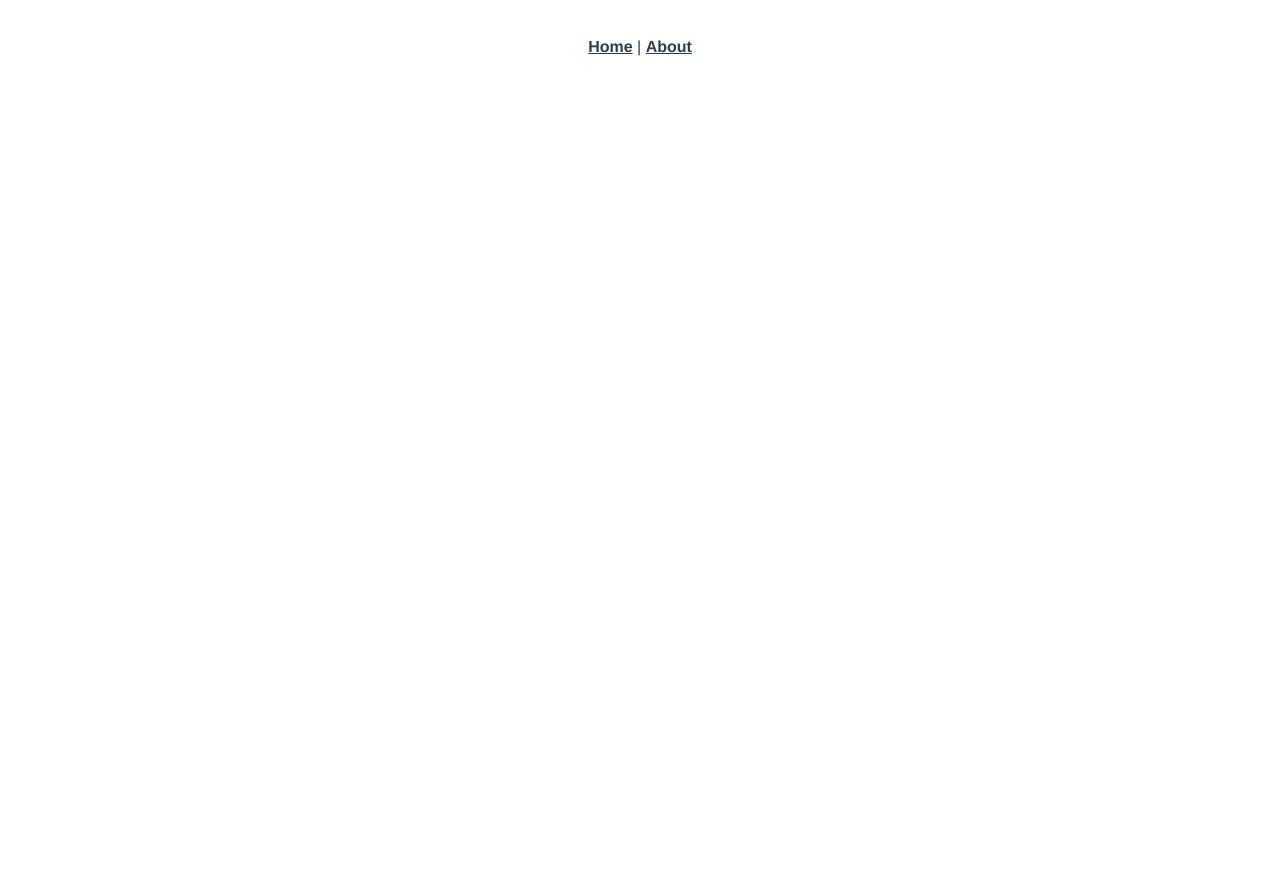
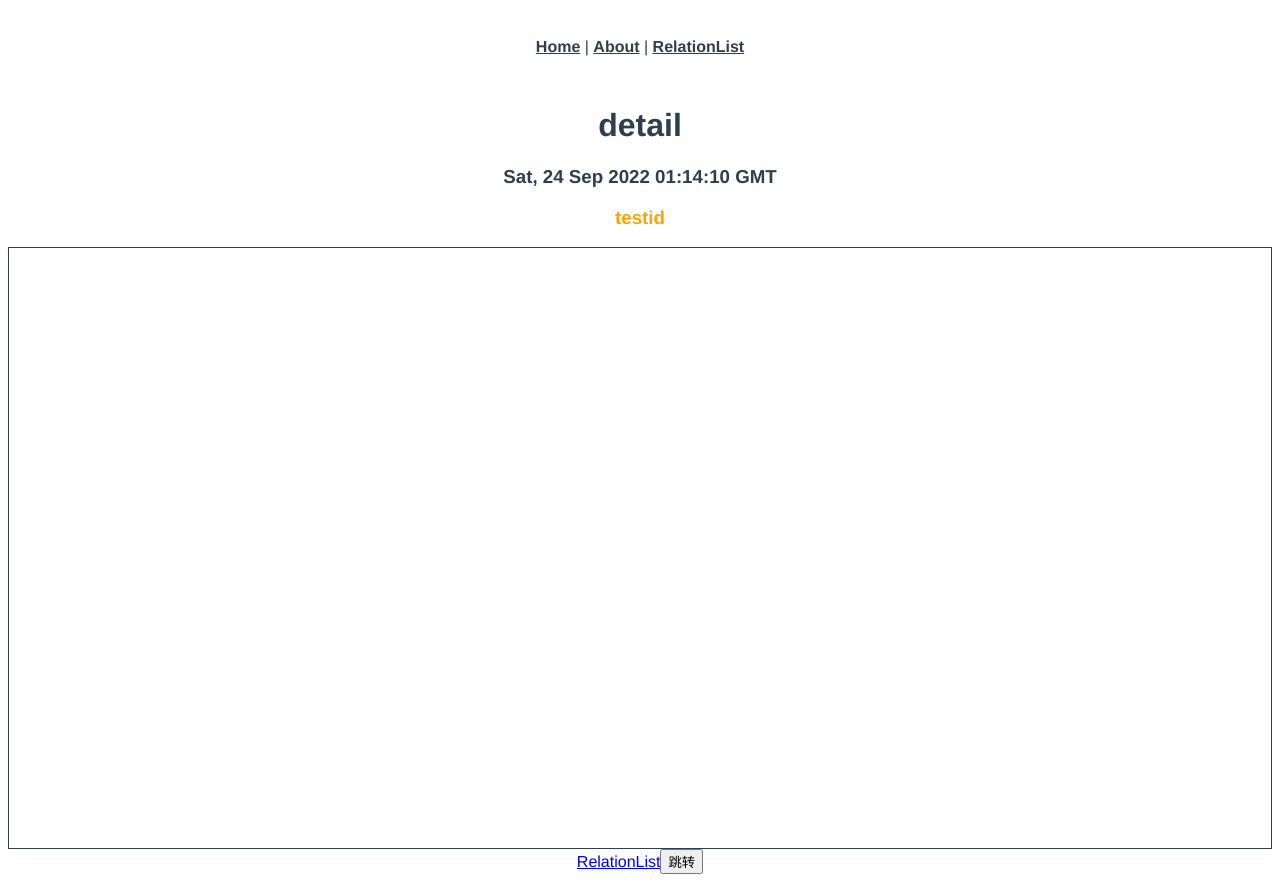
Before and after one commit to mybedhome/vue2demo, a Vue app: page /#/relation/detail/1 in a window 1280 px wide. Before the commit the page ends 800 px from the top, so only its background shows below. Built offline with nearby package versions, Linux system fonts and the light colour scheme.

Commit message:
keep-alive测试

```diff
--- a/package.json
+++ b/package.json
@@ -9,6 +9,7 @@
   },
   "dependencies": {
     "core-js": "^3.8.3",
+    "debounce": "^1.2.1",
     "vue": "^2.6.14",
     "vue-router": "^3.5.1",
     "vuex": "^3.6.2"
--- a/src/App.vue
+++ b/src/App.vue
@@ -2,9 +2,14 @@
   <div id="app">
     <nav>
       <router-link to="/">Home</router-link> |
-      <router-link to="/about">About</router-link>
+      <router-link to="/about">About</router-link> |
+      <router-link to="/relationList">RelationList</router-link>
     </nav>
-    <router-view/>
+    <!-- <keep-alive>
+      <router-view v-if="$route.meta.keepAlive" />
+    </keep-alive>
+    <router-view v-if="!$route.meta.keepAlive" /> -->
+    <router-view />
   </div>
 </template>
 
--- a/src/router/index.js
+++ b/src/router/index.js
@@ -1,27 +1,46 @@
-import Vue from 'vue'
-import VueRouter from 'vue-router'
-import HomeView from '../views/HomeView.vue'
+import Vue from "vue";
+import VueRouter from "vue-router";
+import HomeView from "../views/HomeView.vue";
 
-Vue.use(VueRouter)
+Vue.use(VueRouter);
 
 const routes = [
   {
-    path: '/',
-    name: 'home',
-    component: HomeView
+    path: "/",
+    name: "home",
+    component: HomeView,
   },
   {
-    path: '/about',
-    name: 'about',
+    path: "/about",
+    name: "about",
+    meta: { keepAlive: true },
     // route level code-splitting
     // this generates a separate chunk (about.[hash].js) for this route
     // which is lazy-loaded when the route is visited.
-    component: () => import(/* webpackChunkName: "about" */ '../views/AboutView.vue')
-  }
-]
+    component: () =>
+      import(/* webpackChunkName: "about" */ "../views/AboutView.vue"),
+  },
+  {
+    path: "/relation",
+    name: "relation",
+    component: () => import("../views/relation/RelationView.vue"),
+    children: [
+      {
+        path: "/relationList",
+        name: "RelationList",
+        component: () => import("../views/relation/RelationList.vue"),
+      },
+      {
+        path: "detail/:id",
+        name: "RelationDetail",
+        component: () => import("../views/relation/RelationDetail.vue"),
+      },
+    ],
+  },
+];
 
 const router = new VueRouter({
-  routes
-})
+  routes,
+});
 
-export default router
+export default router;
--- a/src/views/AboutView.vue
+++ b/src/views/AboutView.vue
@@ -1,5 +1,47 @@
 <template>
   <div class="about">
     <h1>This is an about page</h1>
+    <h2>searchText: {{ searchText }}</h2>
+    <input @input="debounceFn" />
+    <button @click="goRelation">go relation</button>
   </div>
 </template>
+
+<script>
+// import debounce from "debounce";
+import { throttle } from "lodash";
+export default {
+  data() {
+    return {
+      searchText: "",
+    };
+  },
+  created() {
+    console.log("about created");
+    this.debounceFn = throttle(this.onInput, 3000, {
+      // trailing: true,
+      // leading: false,
+      // maxWait: 3000,
+    });
+    // this.debounceFn();
+    // this.debounceFn.flush();
+  },
+  methods: {
+    goRelation() {
+      this.$router.push({ name: "relation" });
+    },
+    test(e) {
+      this.debounceFn(e);
+    },
+    onInput(e) {
+      const val = e ? e.target.value : Date.now();
+      console.log("e.target.value", val);
+      this.searchText = val;
+    },
+    onChange(e) {
+      console.log("changed e.target.value", e.target.value);
+      this.searchText = e.target.value;
+    },
+  },
+};
+</script>
--- /dev/null
+++ b/src/views/relation/RelationDetail.vue
@@ -0,0 +1,44 @@
+<template lang="">
+  <div>
+    <h1>detail</h1>
+    <h3>{{ new Date().toGMTString() }}</h3>
+    <h3 style="color: orange">{{ id }}</h3>
+    <div style="height: 600px; border: 1px solid"></div>
+    <router-link to="/relationList">RelationList</router-link>
+    <button @click="jump">跳转</button>
+  </div>
+</template>
+<script>
+export default {
+  name: "RelationDetail",
+  data() {
+    return {
+      id: "testid",
+    };
+  },
+  mounted() {
+    console.log("detail mounted");
+    console.log("params", this.$route.params);
+    console.log("query", this.$route.query);
+  },
+  deactivated() {
+    console.log("relationDetail deactivated");
+  },
+  activated() {
+    console.log("relationDetail activated");
+    this.id = this.$route.params.id;
+  },
+  methods: {
+    jump() {
+      // console.log("this", this.$route);
+      this.$router.push({
+        name: "RelationList",
+        params: {
+          id: parseInt(Math.random() * 10000),
+        },
+      });
+    },
+  },
+};
+</script>
+<style lang="css"></style>
--- /dev/null
+++ b/src/views/relation/RelationList.vue
@@ -0,0 +1,48 @@
+<template lang="zh-cn">
+  <div>
+    <ul>
+      <li class="item" v-for="(item, index) in lists" :key="index" @click="jumpDetail(item)">{{item.text}}</li>
+    </ul>
+  </div>
+</template>
+<script>
+export default {
+  name: "RelationList",
+  data() {
+    return {
+      lists: [{ text: "111" }, { text: "222" }, { text: "333" }],
+    };
+  },
+  methods: {
+    jumpDetail(item) {
+      this.$router.push({
+        name: "RelationDetail",
+        params: { id: item.text },
+        query: {
+          flag: "yes",
+        },
+      });
+    },
+  },
+  created() {
+    console.log("relationlist created");
+  },
+  mounted() {
+    console.log("relationlist mounted");
+  },
+  deactivated() {
+    console.log("relativeList deactivated");
+  },
+  activated() {
+    console.log("relationList activated");
+  },
+};
+</script>
+<style lang="css">
+.item {
+  height: 45px;
+  line-height: 45px;
+  border-bottom: 1px solid #efefef;
+  cursor: pointer;
+}
+</style>
--- /dev/null
+++ b/src/views/relation/RelationView.vue
@@ -0,0 +1,13 @@
+<template>
+  <keep-alive :include="['RelationList']">
+    <router-view />
+  </keep-alive>
+</template>
+
+<script>
+export default {
+  mounted() {
+    console.log("RelativeView mounted");
+  },
+};
+</script>
```
Also changed, not shown: jsconfig.json (+3 -9 lines), 2 other files (tests, documents, lock files or other folders).
